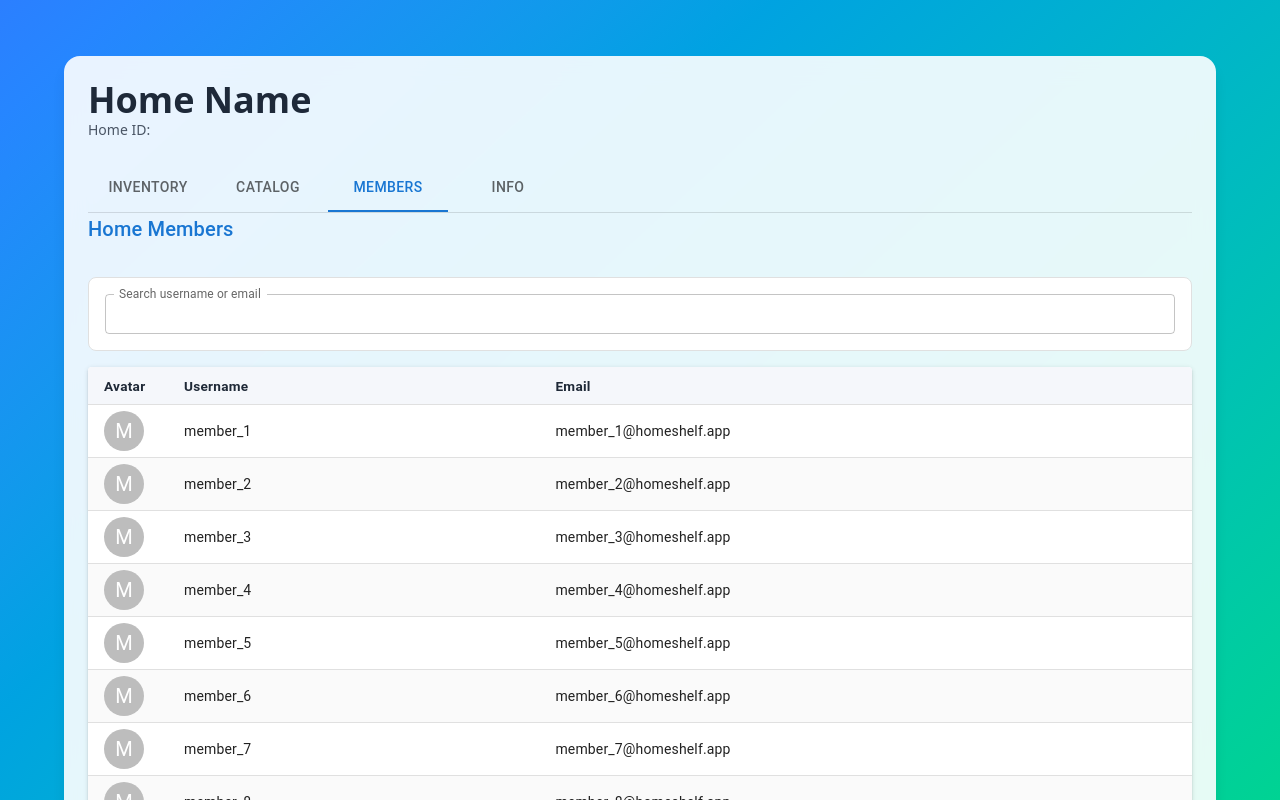
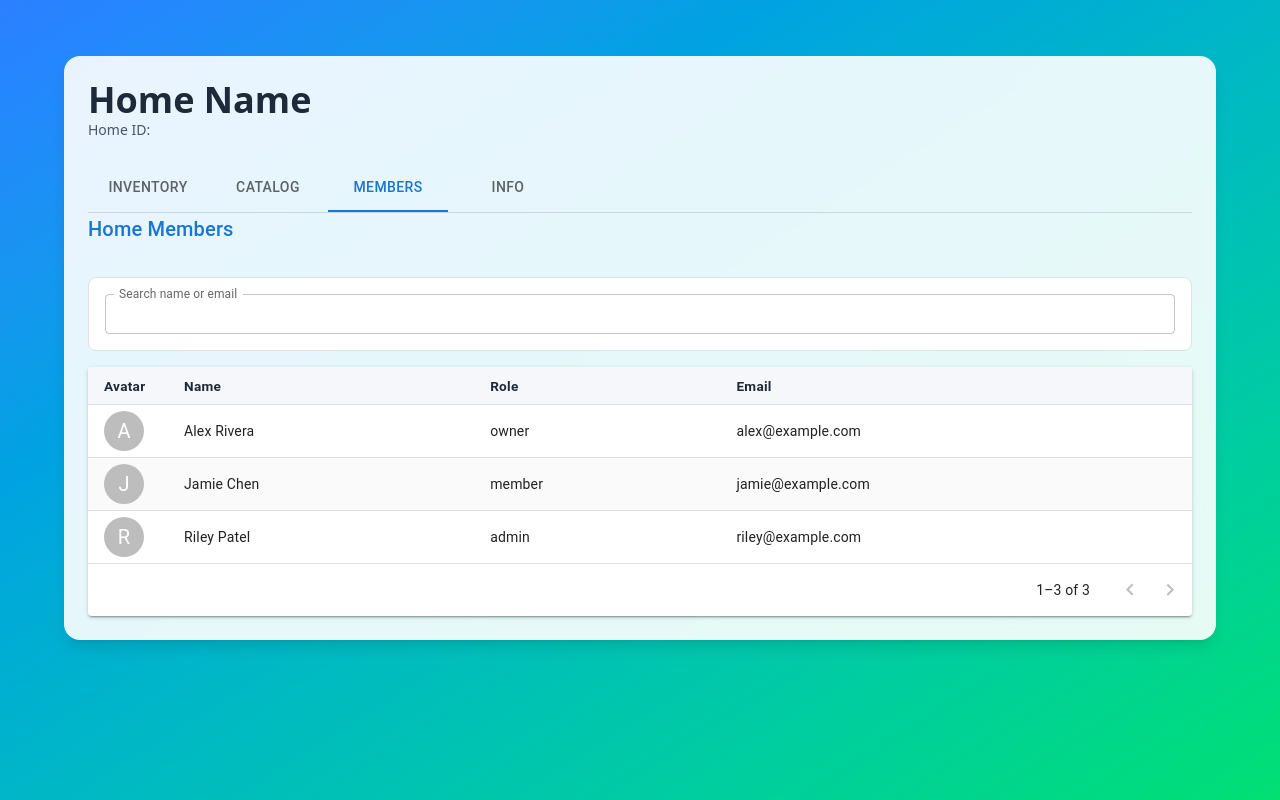
Before and after one commit to Ethan-Passino/HomeShelf, a React (Vite) app in the folder frontend/: page /home in a window 1280 px wide. Both pictures are taken after a click on the tab "MEMBERS". Shown: the top 800 px of the page. Built offline with nearby package versions, Linux system fonts and the light colour scheme; some icons are missing.

Commit message:
feat: add user schema (FRONTEND)

```diff
--- a/frontend/src/Components/Tabs/MembersTab.tsx
+++ b/frontend/src/Components/Tabs/MembersTab.tsx
@@ -4,57 +4,56 @@ import DataTable from '../Common/DataTable';
 import TableFilters from '../Common/TableFilters';
 import type { Column } from '../Common/DataTable';
 import RowCard from '../Common/RowCard';
+import type { User } from '../../../../backend/src/schemas/user';
+
+export type MemberWithRole = User & {
+  role: 'owner' | 'admin' | 'member';
+  status: 'invited' | 'active';
+};
 
 interface MembersTabProps {
-  memberIds: string[];
+  members: MemberWithRole[];
 }
 
-type MemberRow = {
-  id: string;
-  username: string;
-  email: string;
-};
-
-const MembersTab: React.FC<MembersTabProps> = ({ memberIds }) => {
+const MembersTab: React.FC<MembersTabProps> = ({ members }) => {
   const [search, setSearch] = React.useState('');
 
-  const rows: MemberRow[] = useMemo(
-    () =>
-      memberIds.map((id, index) => {
-        const username = `member_${index + 1}`;
-        const email = `${username}@homeshelf.app`;
-        return { id, username, email };
-      }),
-    [memberIds]
-  );
+  const rows: MemberWithRole[] = useMemo(() => members, [members]);
 
   const filtered = useMemo(() => {
     if (!search.trim()) return rows;
     const needle = search.toLowerCase();
     return rows.filter(
       (row) =>
-        row.username.toLowerCase().includes(needle) ||
+        row.displayName.toLowerCase().includes(needle) ||
         row.email.toLowerCase().includes(needle)
     );
   }, [rows, search]);
 
-  const columns: Column<MemberRow>[] = [
+  const columns: Column<MemberWithRole>[] = [
     {
       id: 'avatar',
       label: 'Avatar',
       width: 80,
       render: (row) => (
         <Avatar sx={{ width: 40, height: 40 }}>
-          {row.username[0].toUpperCase()}
+          {row.displayName[0]?.toUpperCase() ?? '?'}
         </Avatar>
       ),
     },
     {
-      id: 'username',
-      label: 'Username',
+      id: 'displayName',
+      label: 'Name',
       sortable: true,
-      sortValue: (row) => row.username,
-      render: (row) => row.username,
+      sortValue: (row) => row.displayName,
+      render: (row) => row.displayName,
+    },
+    {
+      id: 'role',
+      label: 'Role',
+      sortable: true,
+      sortValue: (row) => row.role,
+      render: (row) => row.role,
     },
     {
       id: 'email',
@@ -74,7 +73,7 @@ const MembersTab: React.FC<MembersTabProps> = ({ memberIds }) => {
       <TableFilters
         searchValue={search}
         onSearchChange={setSearch}
-        searchPlaceholder="Search username or email"
+        searchPlaceholder="Search name or email"
         elevation={0}
       />
 
@@ -88,14 +87,20 @@ const MembersTab: React.FC<MembersTabProps> = ({ memberIds }) => {
         stripedColors={['white', '#fafafa']}
         renderCard={(row) => (
           <RowCard
-            overline="Member"
+            overline={
+              row.role === 'owner'
+                ? 'Owner'
+                : row.role === 'admin'
+                  ? 'Admin'
+                  : 'Member'
+            }
             media={
               <Avatar sx={{ width: 48, height: 48 }}>
-                {row.username[0].toUpperCase()}
+                {row.displayName[0]?.toUpperCase() ?? '?'}
               </Avatar>
             }
-            title={row.username}
-            subtitle={row.email}
+            title={row.displayName}
+            subtitle={`${row.email} • ${row.status === 'invited' ? 'Invited' : 'Active'}`}
           />
         )}
         cardBreakpoint="sm"
--- a/frontend/src/Pages/HomePage.tsx
+++ b/frontend/src/Pages/HomePage.tsx
@@ -11,6 +11,7 @@ import {
 import InventoryTab from '../Components/Tabs/InventoryTab';
 import CatalogTab from '../Components/Tabs/CatalogTab';
 import MembersTab from '../Components/Tabs/MembersTab';
+import type { MemberWithRole } from '../Components/Tabs/MembersTab';
 import InfoTab from '../Components/Tabs/InfoTab';
 
 const HomePage: React.FC = () => {
@@ -29,26 +30,59 @@ const HomePage: React.FC = () => {
         return <InventoryTab />;
       case 1:
         return <CatalogTab />;
-      case 2:
-        return (
-          <MembersTab
-            memberIds={[
-              'user_abc123',
-              'user_def456',
-              'user_ghi789',
-              'user_xyz101',
-              'user_jkl234',
-              'user_mno567',
-              'user_pqr890',
-              'user_stu321',
-              'user_vwx654',
-              'user_yza987',
-              'user_bcd210',
-              'user_efg543',
-              'user_hij876',
-            ]}
-          />
-        );
+      case 2: {
+        const mockMembers: MemberWithRole[] = [
+          {
+            id: 'user_abc123',
+            email: 'alex@example.com',
+            displayName: 'Alex Rivera',
+            createdAt: new Date('2025-12-01').toISOString(),
+            updatedAt: new Date('2026-02-05').toISOString(),
+            homes: [
+              {
+                homeId: homeId ?? 'home_abc123',
+                role: 'owner',
+                status: 'active',
+              },
+            ],
+            role: 'owner' as const,
+            status: 'active' as const,
+          },
+          {
+            id: 'user_def456',
+            email: 'jamie@example.com',
+            displayName: 'Jamie Chen',
+            createdAt: new Date('2026-01-12').toISOString(),
+            updatedAt: new Date('2026-02-04').toISOString(),
+            homes: [
+              {
+                homeId: homeId ?? 'home_abc123',
+                role: 'member',
+                status: 'active',
+              },
+            ],
+            role: 'member' as const,
+            status: 'active' as const,
+          },
+          {
+            id: 'user_ghi789',
+            email: 'riley@example.com',
+            displayName: 'Riley Patel',
+            createdAt: new Date('2025-11-20').toISOString(),
+            updatedAt: new Date('2026-02-02').toISOString(),
+            homes: [
+              {
+                homeId: homeId ?? 'home_abc123',
+                role: 'admin',
+                status: 'active',
+              },
+            ],
+            role: 'admin' as const,
+            status: 'active' as const,
+          },
+        ];
+        return <MembersTab members={mockMembers} />;
+      }
       case 3:
         return <InfoTab />;
       default:
```
Also changed, not shown: 2 other files (tests, documents, lock files or other folders).
